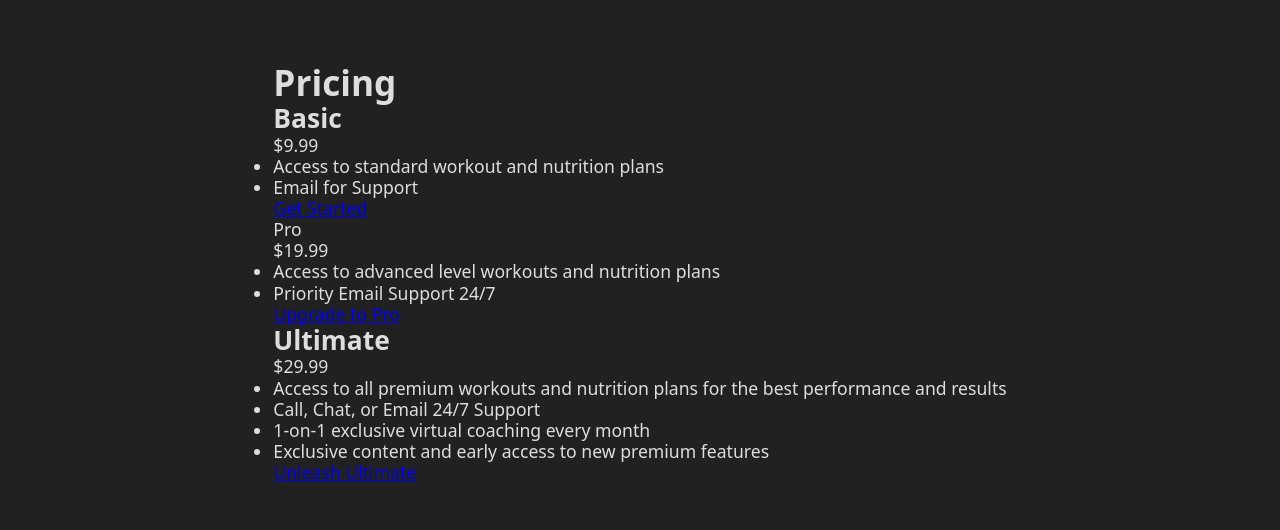
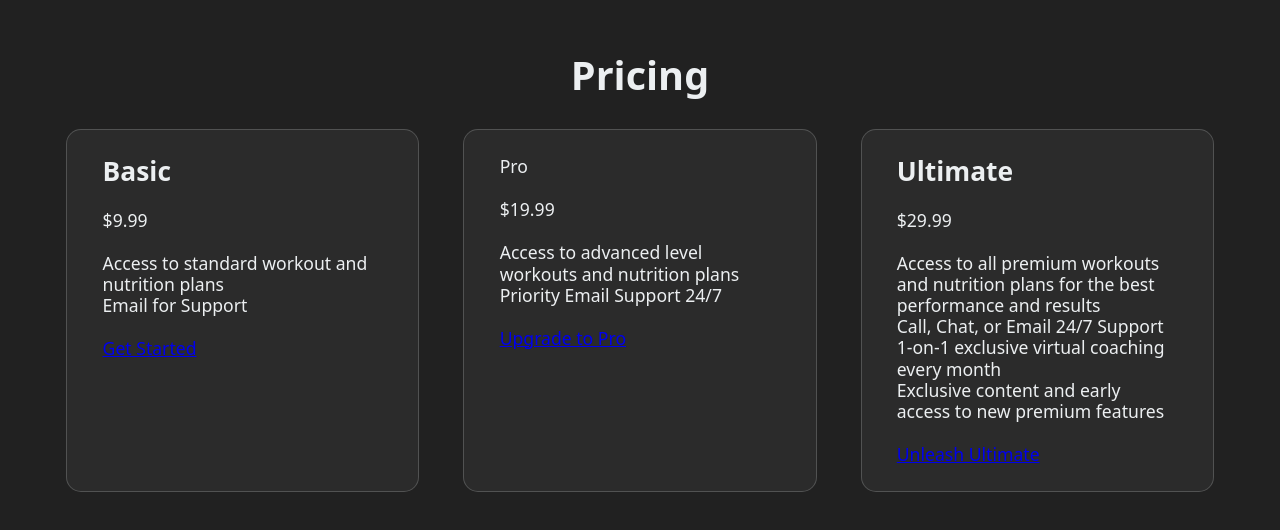
Before and after one commit to szhao23/Glowing-Pricing-Design-UI, a plain HTML site: page code/index.html in a window 1280 px wide. Shown: the part 128-658 px from the top of the page. Drawn offline with Linux system fonts and the light colour scheme.

Commit message:
created cards, adding styling to cards

```diff
--- a/code/style.css
+++ b/code/style.css
@@ -21,3 +21,51 @@ body {
   background-color: #212121;
   color: #ddd;
 }
+
+ul {
+  list-style: none;
+}
+
+.main {
+  max-width: 75rem;
+  padding: 3em 1.5em;
+}
+
+.main-heading {
+  font-weight: 600;
+  font-size: 2.25em;
+  margin-bottom: 0.75em;
+  text-align: center;
+  color: #eceff1;
+}
+
+.cards {
+  position: relative;
+}
+
+.cards-inner {
+  display: flex;
+  flex-wrap: wrap;
+  gap: 2.5em;
+}
+
+.card {
+  --flow-space: 0.5em;
+  --hsl: var(--hue), var(--saturation), var(--lightness);
+  flex: 1 1 14rem;
+  padding: 1.5em 2em;
+  display: grid;
+  grid-template-rows: auto auto auto 1fr;
+  align-items: start;
+  gap: 1.25em;
+  color: #eceff1;
+  background-color: #2b2b2b;
+  border: 1px solid #eceff133;
+  border-radius: 15px;
+}
+
+.card:nth-child(1) {
+  --hue: 165;
+  --saturation: 82.26%;
+  --lightness: 51.37%;
+}
```
